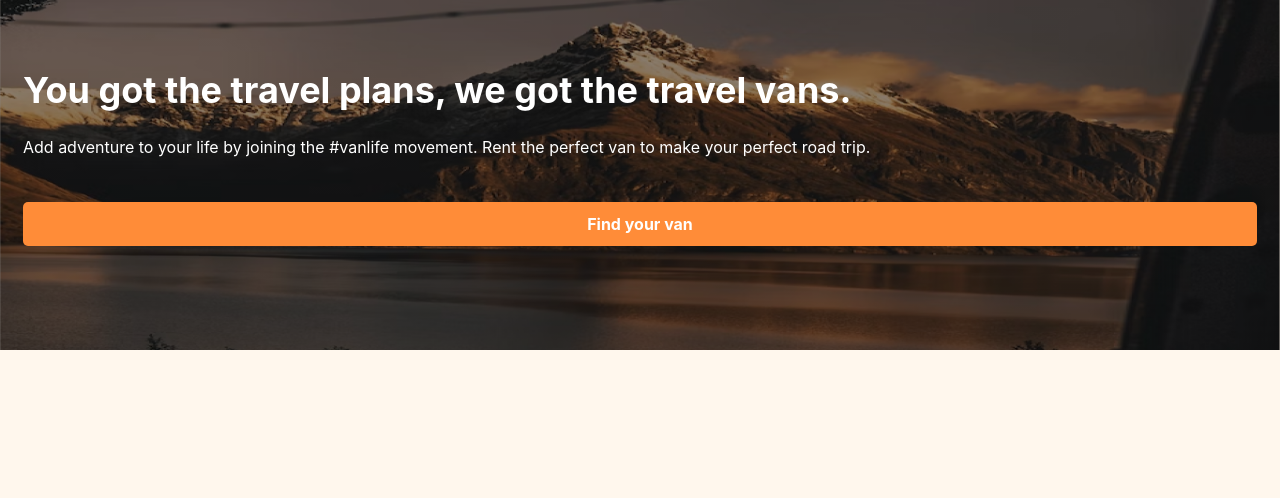
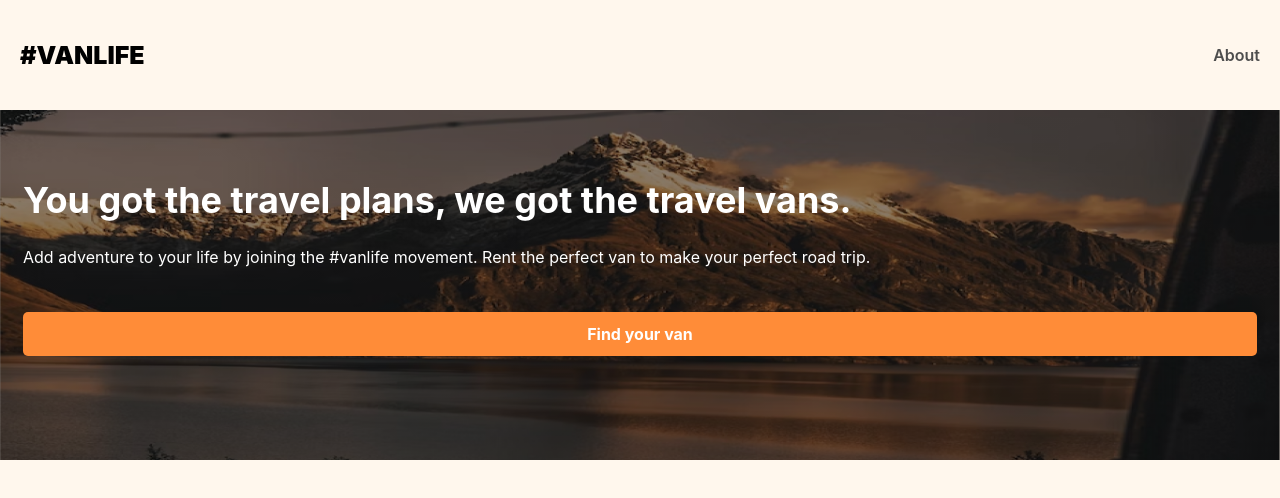
Before and after one commit to JIrv30/project10-vanlife, a React (Vite) app: page / in a window 1280 px wide. Shown: the top 498 px of the page. Built offline with nearby package versions, Linux system fonts and the light colour scheme.

Commit message:
fixed react-router links

```diff
--- a/src/App.jsx
+++ b/src/App.jsx
@@ -1,28 +1,28 @@
-import {createBrowserRouter, RouterProvider, Link} from 'react-router-dom'
+import { BrowserRouter, Routes, Route, Link } from 'react-router-dom'
 import Home from './Home';
 import About from './About';
 
 import './App.css'
 
 
-const router = createBrowserRouter([
-  {
-    path: "/",
-    element: <Home />,
-  },
-  {
-    path: "/about",
-    element: <About />
-  },
-]);
+
 
 function App() {
 
 
   return (
-    <>
-      <RouterProvider router={router} />
-    </>
+    <BrowserRouter>
+      <header>
+        <Link className="site-logo" to="/">#VanLife</Link>
+        <nav>
+          <Link to="/about">About</Link>
+        </nav>
+      </header>
+      <Routes>
+        <Route path="/" element={<Home />} />
+        <Route path="/about" element={<About />} />
+      </Routes>
+    </BrowserRouter>
   )
 }
 
```
